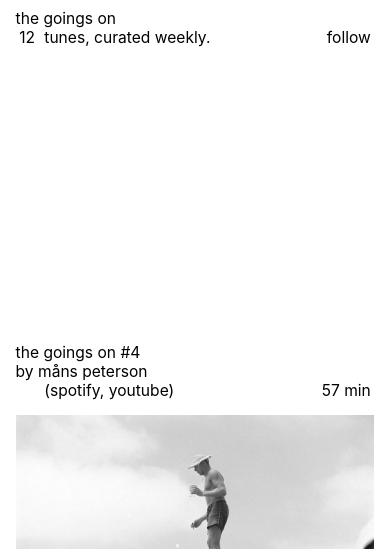
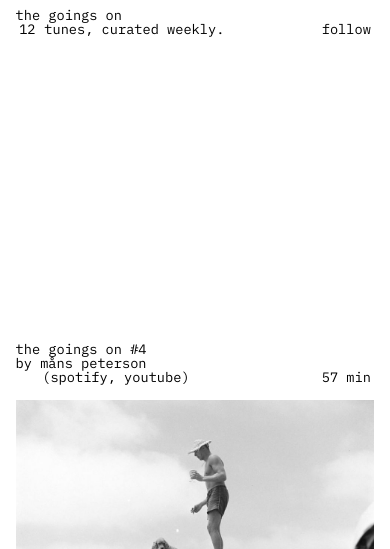
Before and after one commit to sharisiri/thegoingson-site, a website: page site/index.html in a window 390 px wide. Shown: the top 549 px of the page. Drawn offline with Linux system fonts and the light colour scheme.

Commit message:
add IBM Plex Mono as font

```diff
--- a/site/index.html
+++ b/site/index.html
@@ -3,8 +3,31 @@
 <head>
 	<title>the goings on</title>
 	 <meta name="description" content="twelve new tunes, curated weekly.">
+	 <meta name="viewport" content="width=device-width, minimum-scale=1, initial-scale=1, shrink-to-fit=no, user-scalable=no">
 	<meta charset="utf-8">
 	<style type="text/css">
+		@font-face {
+		  font-family: 'IBM Plex Mono';
+		  font-style: normal;
+		  font-weight: 400;
+		  src: local("IBM Plex Mono"), local("IBMPlexMono"), url("fonts/IBMPlexMono-Regular-Latin3.woff2") format("woff2"), url("fonts/IBMPlexMono-Regular-Latin3.woff") format("woff");
+		  unicode-range: 'U+0102-0103, U+1EA0-1EF9, U+20AB'; }
+
+		@font-face {
+		  font-family: 'IBM Plex Mono';
+		  font-style: normal;
+		  font-weight: 400;
+		  src: local("IBM Plex Mono"), local("IBMPlexMono"), url("fonts/IBMPlexMono-Regular-Latin2.woff2") format("woff2"), url("fonts/IBMPlexMono-Regular-Latin2.woff") format("woff");
+		  unicode-range: 'U+0100-024F, U+0259, U+1E00-1EFF, U+20A0-20AB, U+20AD-20CF, U+2C60-2C7F, U+A720-A7FF, U+FB01-FB02'; }
+
+		@font-face {
+		  font-family: 'IBM Plex Mono';
+		  font-style: normal;
+		  font-weight: 400;
+		  src: local("IBM Plex Mono"), local("IBMPlexMono"), url("fonts/IBMPlexMono-Regular-Latin1.woff2") format("woff2"), url("fonts/IBMPlexMono-Regular-Latin1.woff") format("woff");
+		  unicode-range: 'U+0000-00FF, U+0131, U+0152-0153, U+02C6, U+02DA, U+02DC, U+2000-206F, U+20AC, U+2122, U+2212, U+FB01-FB02';
+		}
+
 	    /* RESET */
 *,*:before,*:after{box-sizing:border-box;}html,body{margin:0;height:100%;}a{text-decoration:inherit;color:inherit;}p,h1,h2,h3,h4,h5,h6{margin:0;font-size:inherit;font-weight:inherit;}ul,ol{margin:0;padding:0;list-style-type:none;}img{display:inline-block;border:0;max-width:100%;height:auto;vertical-align:middle;}figure{margin:0;}
 
@@ -12,8 +35,8 @@
             -webkit-text-size-adjust : 100%;
         }
 		body {
-			font-family: -apple-system, BlinkMacSystemFont, 'Segoe UI', Roboto, Oxygen, Ubuntu, Cantarell, 'Open Sans', 'Helvetica Neue', sans-serif, 'Sans Serif';
-			font-size: 1.7vw;
+			font-family: 'IBM Plex Mono', 'Menlo', 'DejaVu Sans Mono', 'Bitstream Vera Sans Mono', Courier, monospace;
+			font-size: 1.35vw;
 			padding: 2%;
 			text-transform: lowercase;
 		}
@@ -131,14 +154,14 @@
 			display: none;
 		}
 
-		@media all and (max-width: 767px) {
+		@media all and (max-width: 568px) {
 			body {
-				font-size: 4.0vw;
+				font-size: 3.5vw;
 				padding: 4%;
 			}
 
 
-			.playlist-image-container, .playlist-title, .playlist-tracks, .playlist-meta, .header-byline {
+			.playlist-image-container, .playlist-title, .playlist-tracks, .playlist-meta, .header-byline, .header-title {
 				width: 100%;
 				padding-right: 0%;
 			}
@@ -159,6 +182,10 @@
 				padding:4%;
 			}
 
+			.playlist-duration {
+				width: 30%;
+			}
+
 
 
 		}
@@ -176,7 +203,7 @@
 		<h2 class="playlist-title"><a href="https://open.spotify.com/user/ombudsmannen/playlist/4VH2Y342D50RN2m4zL1o06" target="_blank">the goings on #4 <br/>by måns peterson</a></h2>
 		<div class="playlist-meta">
 			<div class="playlist-src-meta">@ </div>
-			<div class="playlist-source"><span class="show-mob">(</span><a href="https://open.spotify.com/user/ombudsmannen/playlist/4VH2Y342D50RN2m4zL1o06" target="_blank">spotify</a>, <a href="http://roll.io/#zJKcTn!0" target="_blank">youtube</a><span class="show-mob">)</span></div>
+			<div class="playlist-source"><span class="show-mob">(</span><a href="https://open.spotify.com/user/ombudsmannen/playlist/4VH2Y342D50RN2m4zL1o06" target="_blank">spotify</a>, <a href="http://roll.io/#NktxgZ!0" target="_blank">youtube</a><span class="show-mob">)</span></div>
 			<div class="playlist-duration">57 min</div>
 		</div>
 		</header>
@@ -265,7 +292,7 @@
 		<h2 class="playlist-title"><a href="https://open.spotify.com/user/ombudsmannen/playlist/4UQ1KbnAyHorZgabWnmYgd" target="_blank">the goings on #3 <br/>by vedran eminefendic</a></h2>
 		<div class="playlist-meta">
 			<div class="playlist-src-meta">@ </div>
-			<div class="playlist-source"><span class="show-mob">(</span><a href="https://open.spotify.com/user/ombudsmannen/playlist/4UQ1KbnAyHorZgabWnmYgd" target="_blank">spotify</a>, <a href="http://roll.io/#1gpfGl!0" target="_blank">youtube</a><span class="show-mob">)</span></div>
+			<div class="playlist-source"><span class="show-mob">(</span><a href="https://open.spotify.com/user/ombudsmannen/playlist/4UQ1KbnAyHorZgabWnmYgd" target="_blank">spotify</a>, <a href="http://roll.io/#CROd03!0" target="_blank">youtube</a><span class="show-mob">)</span></div>
 			<div class="playlist-duration">44 min</div>
 		</div>
 		</header>
@@ -354,7 +381,7 @@
 		<h2 class="playlist-title"><a href="https://open.spotify.com/user/ombudsmannen/playlist/3Rr4X3RIxEExDCT5VvMDpj" target="_blank">the goings on #2 <br/>by shahryar siri</a></h2>
 		<div class="playlist-meta">
 			<div class="playlist-src-meta">@ </div>
-			<div class="playlist-source"><span class="show-mob">(</span><a href="https://open.spotify.com/user/ombudsmannen/playlist/3Rr4X3RIxEExDCT5VvMDpj" target="_blank">spotify</a>, <a href="http://roll.io/#Ct3YQj!0" target="_blank">youtube</a><span class="show-mob">)</span></div>
+			<div class="playlist-source"><span class="show-mob">(</span><a href="https://open.spotify.com/user/ombudsmannen/playlist/3Rr4X3RIxEExDCT5VvMDpj" target="_blank">spotify</a>, <a href="http://roll.io/#hrEvpT!0" target="_blank">youtube</a><span class="show-mob">)</span></div>
 			<div class="playlist-duration">1 h 8 min</div>
 		</div>
 		</header>
@@ -443,7 +470,7 @@
 		<h2 class="playlist-title"><a href="https://open.spotify.com/user/ombudsmannen/playlist/5rZgXrC3mPaZgK30wp2USJ" target="_blank">the goings on #1 <br/>by vedran eminefendic</a></h2>
 		<div class="playlist-meta">
 			<div class="playlist-src-meta">@ </div>
-			<div class="playlist-source"><span class="show-mob">(</span><a href="https://open.spotify.com/user/ombudsmannen/playlist/5rZgXrC3mPaZgK30wp2USJ" target="_blank">spotify</a>, <a href="http://roll.io/#JXi4bv!0" target="_blank">youtube</a><span class="show-mob">)</span></div>
+			<div class="playlist-source"><span class="show-mob">(</span><a href="https://open.spotify.com/user/ombudsmannen/playlist/5rZgXrC3mPaZgK30wp2USJ" target="_blank">spotify</a>, <a href="http://roll.io/#oDAF7S!0" target="_blank">youtube</a><span class="show-mob">)</span></div>
 			<div class="playlist-duration">45 min</div>
 		</div>
 		</header>
```
Also changed, not shown: template.html (+31 -5 lines), site/fonts/IBMPlexMono-Regular-Latin1.woff (added), site/fonts/IBMPlexMono-Regular-Latin1.woff2 (added), site/fonts/IBMPlexMono-Regular-Latin2.woff (added), site/fonts/IBMPlexMono-Regular-Latin2.woff2 (added), site/fonts/IBMPlexMono-Regular-Latin3.woff (added), site/fonts/IBMPlexMono-Regular-Latin3.woff2 (added).
